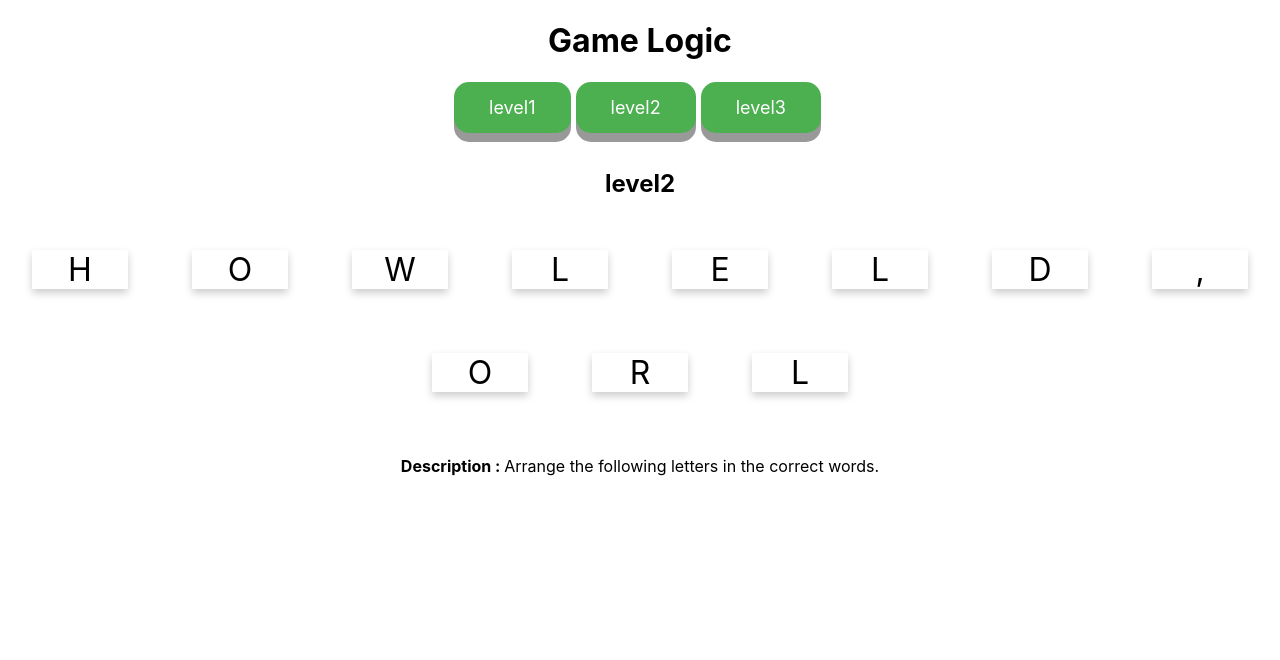
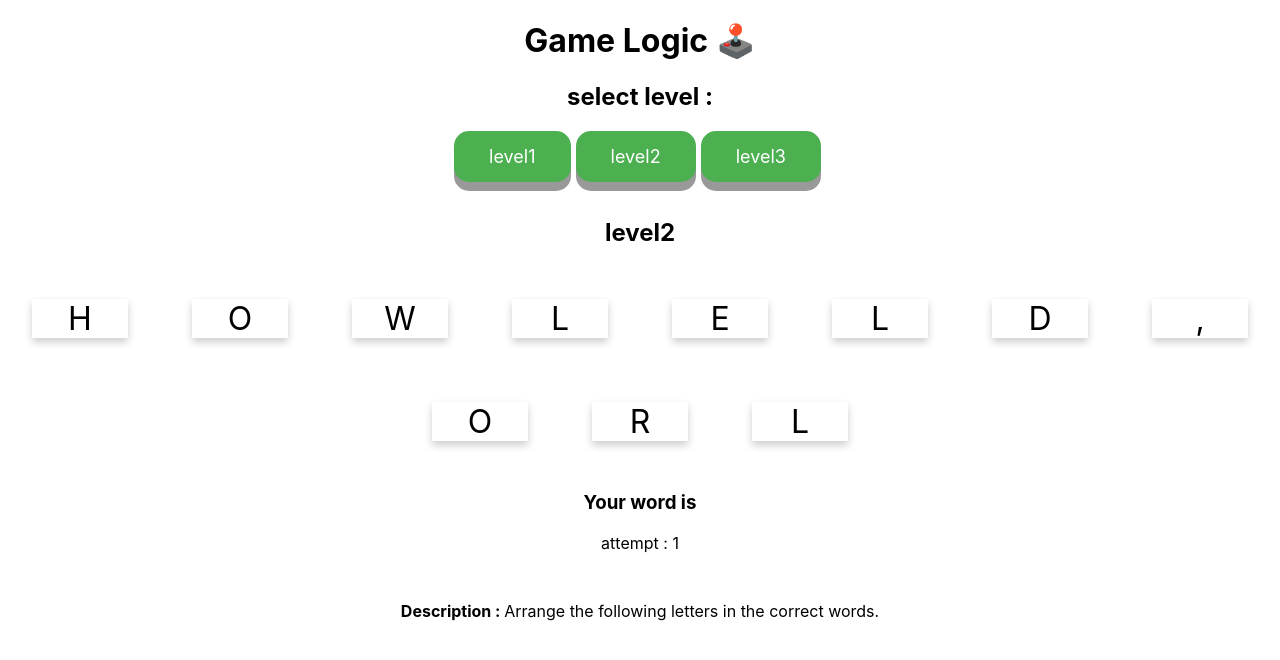
Before and after one commit to nuchnachaphonchoto/lab-react, a React (Create React App) app: page /level2 in a window 1280 px wide. Shown: the top 660 px of the page. Built offline with nearby package versions, Linux system fonts and the light colour scheme.

Commit message:
commit 4 : show attempt and guess

```diff
--- a/src/App.js
+++ b/src/App.js
@@ -5,9 +5,9 @@ import { Link,Outlet } from "react-router-dom";
 function App() {
   return (
     <div class="center">
-    <h1> Game Logic </h1>
+    <h1> Game Logic 🕹️ </h1>
 
-
+    <h2> select level : </h2>
 
 
     <Link to="/level1" class="button">level1</Link>
--- a/src/CharacterCard.js
+++ b/src/CharacterCard.js
@@ -12,7 +12,7 @@ export default function CharacterCard(props) {
     }
 
     useEffect(() => {
-        if(attemptRef.current != props.attempt){
+        if(attemptRef.current !== props.attempt){
             setActive(false)
             attemptRef.current = props.attempt
         }
--- a/src/WordCard.js
+++ b/src/WordCard.js
@@ -19,28 +19,35 @@ export default function WordCard(props){
     const[state, setState] = useState(prepareStateFromWord(props.value))
 
     const activationHandler = c => {
-        console.log(`${c} has been activated.`)
 
         let guess = state.guess + c
         setState({...state, guess})
 
-        if(guess.length == state.word.length){
-            if(guess == state.word){
-                console.log('yeah!')
-                setState({...state, guess: '', completed: true})
+        if(guess.length === state.word.length){
+            if(guess === state.word){
+                alert('Yeah! The correct word is ' + state.word + '.');
+                setState({...state, guess: '', completed: true ,attempt: 1})
             }else{
-                console.log('reset, next attempt')
+                alert('Try again.');
                 setState({...state, guess: '', attempt: state.attempt + 1})
             }
         }
     }
     return (
         <div>
-            {
+            <div>
+                {
                 state.chars.map((c, i) =>
                     <CharacterCard value={c} key={i} activationHandler={activationHandler} attempt={state.attempt}/>
                 )
-            }
+                }
+            </div>
+            <div class="show">
+                <h3>Your word is</h3>
+                <p>{state.guess}</p>
+                <p>attempt : {state.attempt}</p>
+
+            </div>
         </div>
     );
 }
```
